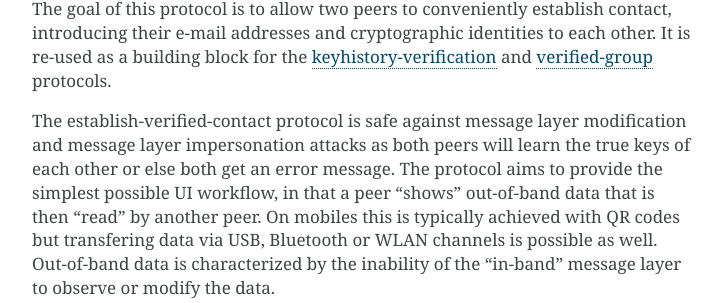
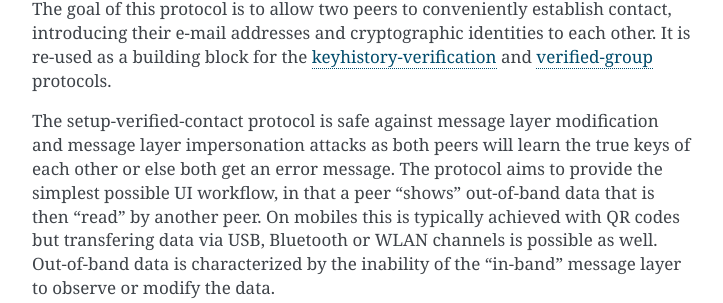
Before and after one commit to nextleap-project/countermitm, a Sphinx documentation site: the page built from source/new.rst, in a window 1280 px wide and 900 px high, scrolled down 1242 px. Shown: the part 151-454 px from the top of the window, without its empty margins (388-1111 px from the left). Built offline with Sphinx 7.4.7, drawn with Linux system fonts in a browser that asks for light colours; some of the changed text lies outside the part shown.

Commit message:
correct links

```diff
--- a/source/new.rst
+++ b/source/new.rst
@@ -73,7 +73,7 @@
 identities to each other.  It is re-used as a building block for
 the `keyhistory-verification`_ and `verified-group`_ protocols.
 
-The establish-verified-contact protocol is safe against message layer modification and
+The setup-verified-contact protocol is safe against message layer modification and
 message layer impersonation attacks
 as both peers will learn the true keys of each other or else both get an error message.
 The protocol aims to provide the simplest possible UI workflow, in that a peer
@@ -210,7 +210,7 @@
 - in step 2 Bob manually confirms he wants to join the group X.
   before his device sends the ``vg-request-X`` message.
 
-The steps from Step 6 of the `establish-verified-contact`_ protocol are replaced
+The steps from Step 6 of the `setup-contact`_ protocol are replaced
 with the following steps:
 
 6. Alice broadcasts an encrypted "vg-member-added" message to all group
```
